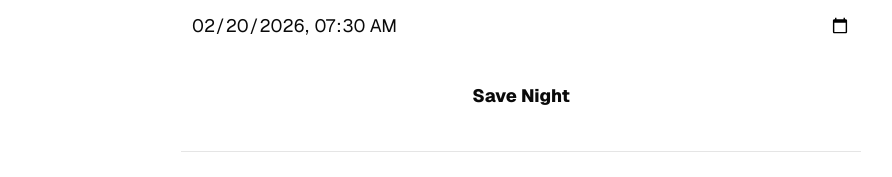
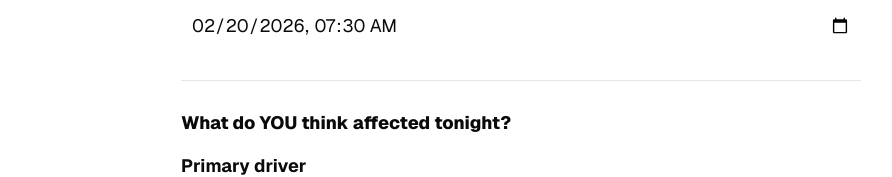
Before and after one commit to jlnalexander5-sudo/sleepfix-app, a Next.js app: page /protected/sleep in a window 1280 px wide. Shown: the part 282-459 px from the top of the page, without its empty margins (119-1011 px from the left). Built offline with nearby package versions, Linux system fonts and the light colour scheme; no server answers.

Commit message:
Update page.tsx

```diff
--- a/app/protected/sleep/page.tsx
+++ b/app/protected/sleep/page.tsx
@@ -273,14 +273,6 @@ setSleepEnd(end.toISOString().slice(0, 16));
         />
       </div>
 
-      <button
-        onClick={saveNight}
-        disabled={savingNight}
-        style={{ width: "100%", padding: 12, fontWeight: 800, marginTop: 18 }}
-      >
-        {savingNight ? "Saving..." : "Save Night"}
-      </button>
-
       <hr style={{ margin: "28px 0" }} />
 
       <h2 style={{ fontSize: 18, fontWeight: 800 }}>What do YOU think affected tonight?</h2>
```
